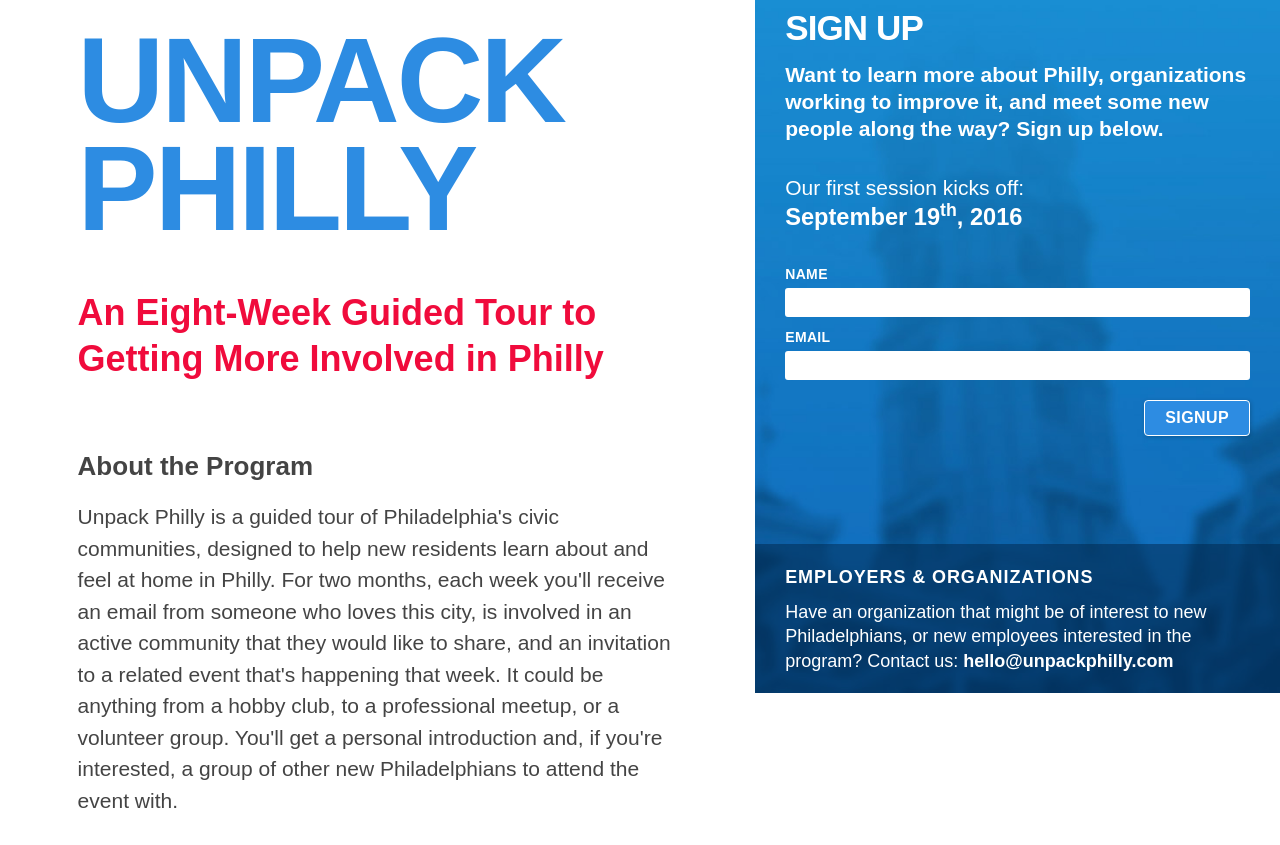
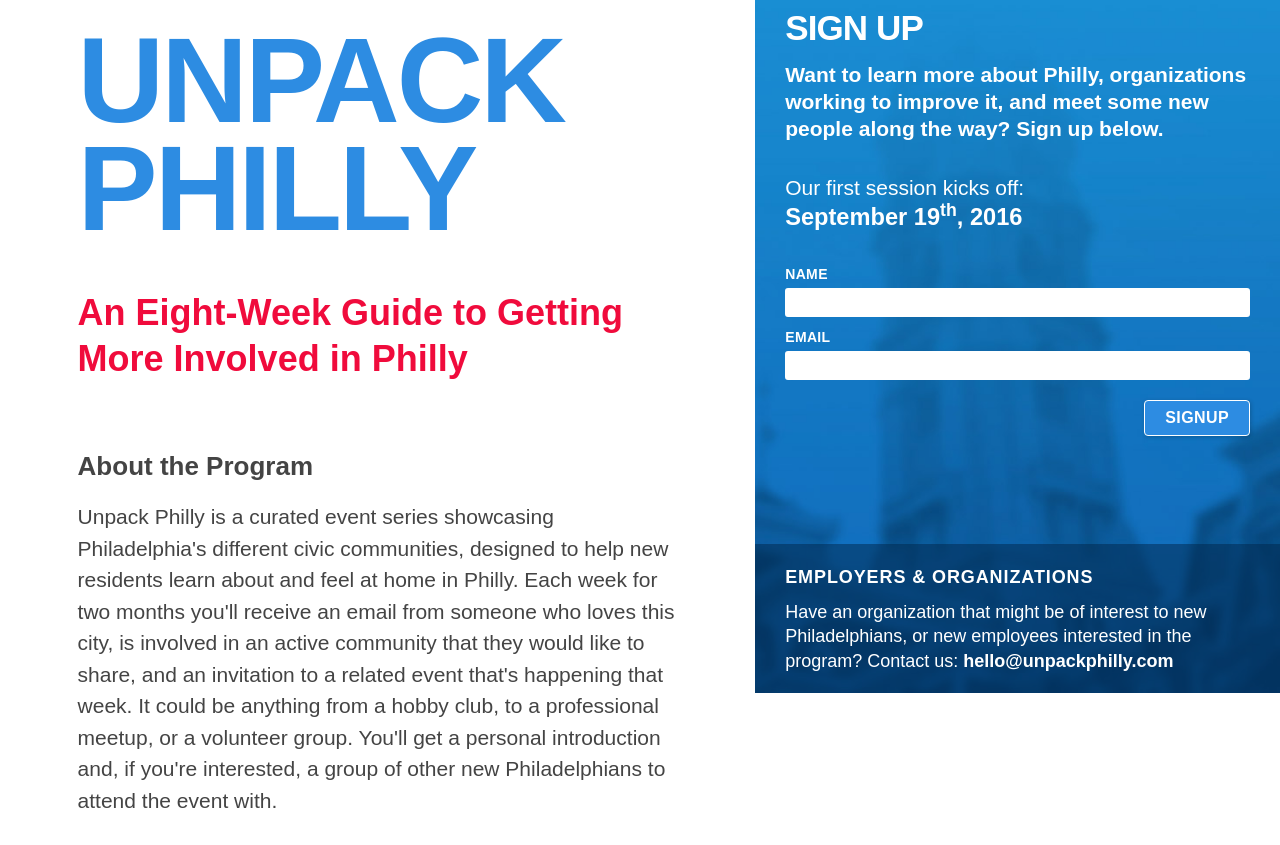
Before and after one commit to davisshaver/unpackphilly, a website: page index.html in a window 1280 px wide. Shown: the part 107-952 px from the top of the page. Drawn offline with Linux system fonts and the light colour scheme.

Commit message:
Incorporate Jo's feedback

```diff
--- a/index.html
+++ b/index.html
@@ -25,12 +25,12 @@
         <div class="content">
           <img src="img/yip-logo.png" id="yip-logo" alt="Young Involved Philadelphia" >
           <h1 class="a-head">Unpack Philly</h1>
-          <h2 class="b-head">An Eight-Week Guided Tour to Getting More Involved in Philly</h2>
+          <h2 class="b-head">An Eight-Week Guide to Getting More Involved in Philly</h2>
           <div id="anchors">
             <a href="#sign-up">Sign Up</a>
           </div>
           <h3>About the Program</h3>
-          <p>Unpack Philly is a guided tour of Philadelphia's civic communities, designed to help new residents learn about and feel at home in Philly. For two months, each week you'll receive an email from someone who loves this city, is involved in an active community that they would like to share, and an invitation to a related event that's happening that week. It could be anything from a hobby club, to a professional meetup, or a volunteer group. You'll get a personal introduction and, if you're interested, a group of other new Philadelphians to attend the event with. </p>
+          <p>Unpack Philly is a curated event series showcasing Philadelphia's different civic communities, designed to help new residents learn about and feel at home in Philly. Each week for two months you'll receive an email from someone who loves this city, is involved in an active community that they would like to share, and an invitation to a related event that's happening that week. It could be anything from a hobby club, to a professional meetup, or a volunteer group. You'll get a personal introduction and, if you're interested, a group of other new Philadelphians to attend the event with. </p>
 
           <h3>How it Works</h3>
           <div class="num-list">
```
